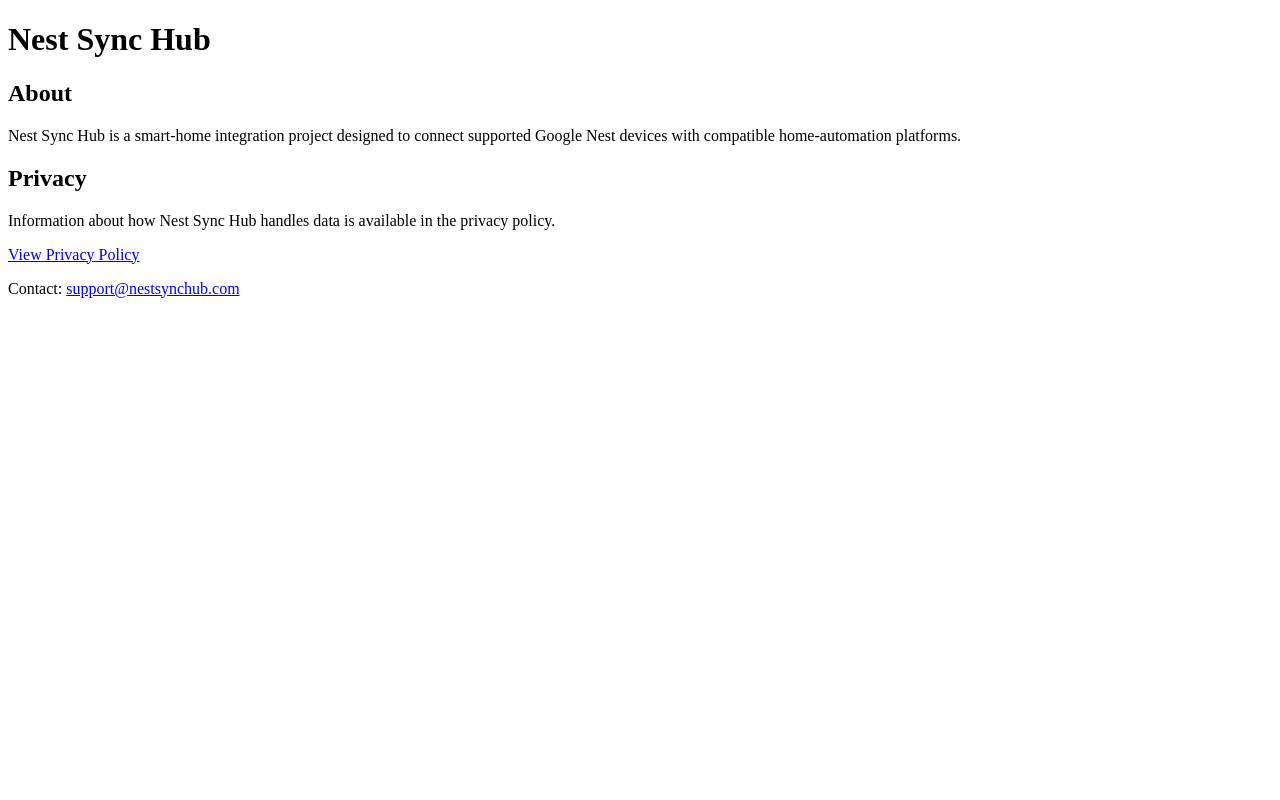
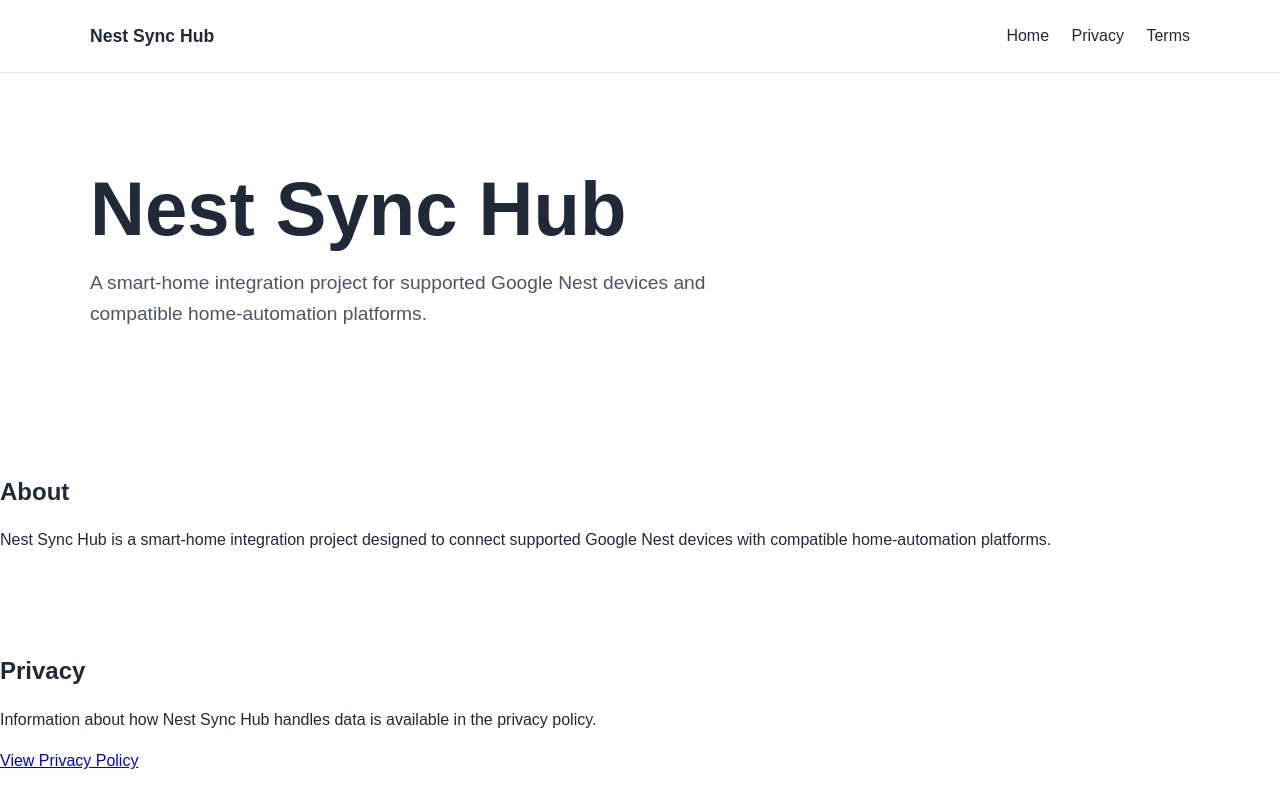
Before and after one commit to Klimrod89/nestsynchub-site, a plain HTML site: page index.html in a window 1280 px wide. Shown: the top 800 px of the page. Drawn offline with Linux system fonts and the light colour scheme.

Commit message:
Add initial site styling

```diff
--- /dev/null
+++ b/assets/css/site.css
@@ -0,0 +1,101 @@
+* {
+    box-sizing: border-box;
+}
+
+html {
+    scroll-behavior: smooth;
+}
+
+body {
+    margin: 0;
+    font-family: Arial, Helvetica, sans-serif;
+    line-height: 1.6;
+    color: #1f2937;
+    background: #ffffff;
+}
+
+.container {
+    width: min(1100px, 90%);
+    margin: 0 auto;
+}
+
+header {
+    border-bottom: 1px solid #e5e7eb;
+    background: #ffffff;
+}
+
+nav {
+    min-height: 72px;
+    display: flex;
+    align-items: center;
+    justify-content: space-between;
+    gap: 20px;
+}
+
+nav a {
+    color: #1f2937;
+    text-decoration: none;
+    margin-left: 18px;
+}
+
+nav a:hover {
+    text-decoration: underline;
+}
+
+.brand {
+    margin-left: 0;
+    font-size: 1.1rem;
+    font-weight: 700;
+}
+
+.hero {
+    padding: 96px 0 72px;
+}
+
+.hero h1 {
+    margin: 0 0 16px;
+    font-size: clamp(2.5rem, 7vw, 4.75rem);
+    line-height: 1.05;
+}
+
+.hero p {
+    max-width: 700px;
+    font-size: 1.2rem;
+    color: #4b5563;
+}
+
+section {
+    padding: 32px 0;
+}
+
+h2 {
+    margin-bottom: 12px;
+}
+
+footer {
+    margin-top: 64px;
+    padding: 32px 0;
+    border-top: 1px solid #e5e7eb;
+    color: #6b7280;
+}
+
+footer a {
+    color: inherit;
+}
+
+@media (max-width: 700px) {
+    nav {
+        flex-direction: column;
+        align-items: flex-start;
+        padding: 18px 0;
+    }
+
+    nav a {
+        margin-left: 0;
+        margin-right: 16px;
+    }
+
+    .hero {
+        padding: 64px 0 48px;
+    }
+}
--- a/index.html
+++ b/index.html
@@ -4,7 +4,7 @@
     <meta charset="UTF-8">
 
     <meta name="viewport" content="width=device-width, initial-scale=1.0">
-
+    <link rel="stylesheet" href="assets/css/site.css">
     <title>Nest Sync Hub</title>
 
     <meta
@@ -16,10 +16,31 @@
 <body>
 
     <header>
-        <h1>Nest Sync Hub</h1>
+        <nav class="container">
+            <a href="index.html" class="brand">Nest Sync Hub</a>
+
+            <div>
+                <a href="index.html">Home</a>
+                <a href="privacy.html">Privacy</a>
+                <a href="terms.html">Terms</a>
+            </div>
+        </nav>
     </header>
 
     <main>
+        <section class="hero container">
+
+        <h1>Nest Sync Hub</h1>
+
+        <p>
+
+            A smart-home integration project for supported Google Nest
+
+            devices and compatible home-automation platforms.
+
+        </p>
+
+      </section>
         <section>
             <h2>About</h2>
 
```
